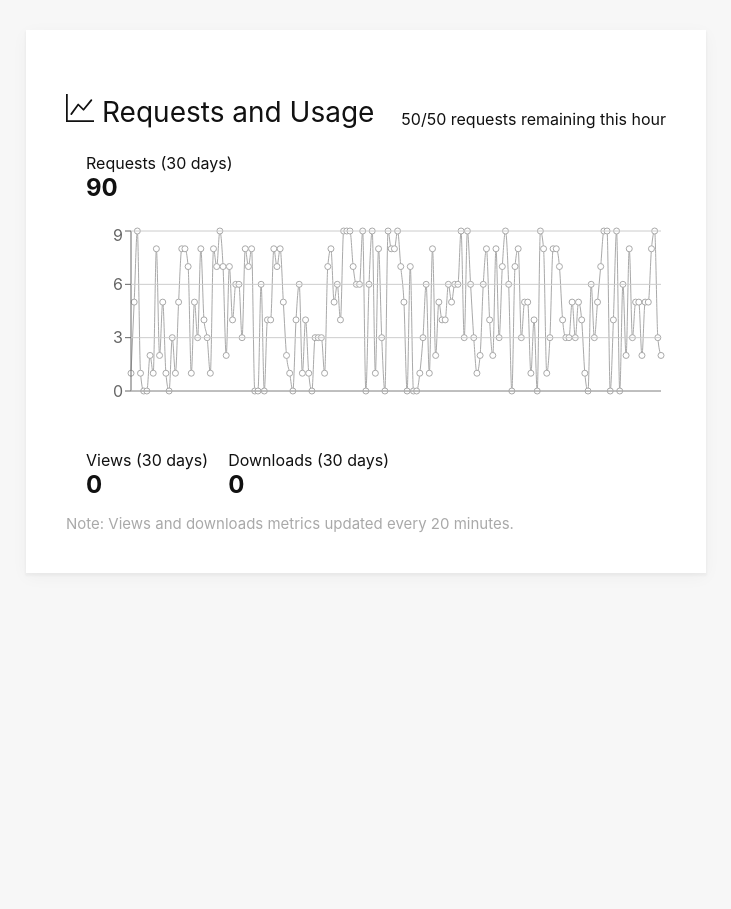
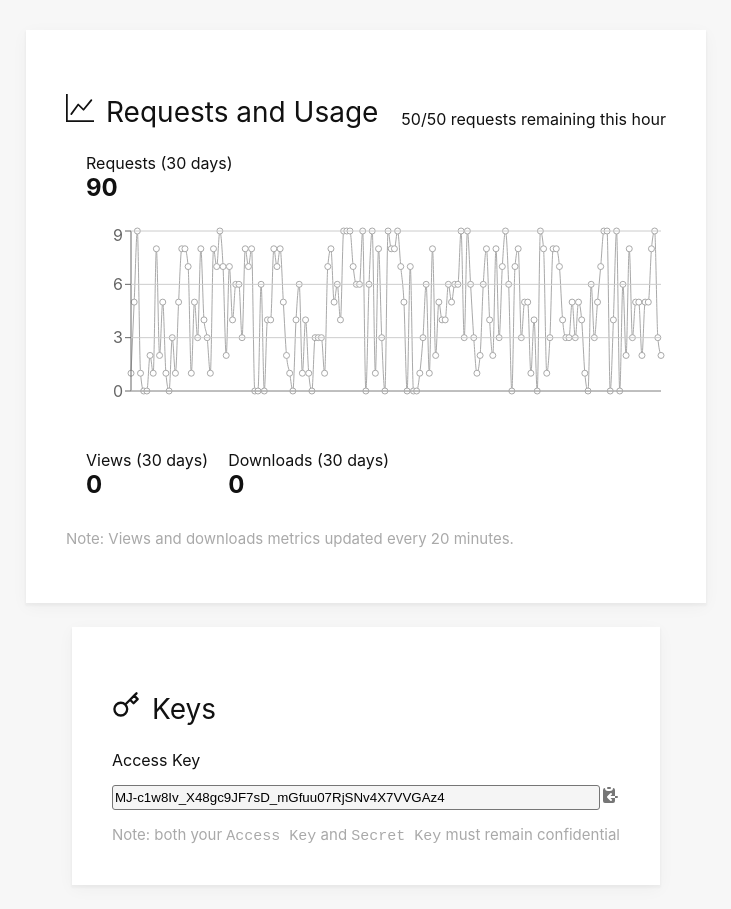
Before and after one commit to JongCleo/fakedash, a React (Create React App) app: page / in a window 1280 px wide. Shown: the whole page, without its empty margins (274-1005 px from the left). Before the commit the page ends 800 px from the top, so only its background shows below. Built offline with nearby package versions, Linux system fonts and the light colour scheme.

Commit message:
key card

```diff
--- a/src/App.js
+++ b/src/App.js
@@ -1,8 +1,10 @@
 import React from 'react';
 import Card from './components/Card';
 import RequestsDetail from './components/RequestsDetail';
+import KeyDetail from './components/KeyDetail';
 import styles from './modules/App.module.css';
 import { BsGraphUp } from 'react-icons/bs';
+import { FiKey } from 'react-icons/fi';
 import moment from 'moment';
 
 const App = () => {
@@ -31,7 +33,16 @@ const App = () => {
         headerIcon = {<BsGraphUp />}
         cornerText = {"50/50 requests remaining this hour"}
         middle = { <RequestsDetail data = {generateData()}/>}
-        footerText = "Views and downloads metrics updated every 20 minutes."
+        footerText = {<p> Note: Views and downloads metrics updated every 20 minutes. </p>}
+      />
+
+      <Card
+        headerText = {"Keys"}
+        headerIcon = {<FiKey />}
+        middle = {<KeyDetail />}
+        footerText = {
+          <p style={{margin:0}}> Note: both your <code>Access Key</code> and <code>Secret Key</code> must remain confidential</p>
+        }
       />
     </div>
   );
--- a/src/components/Card.js
+++ b/src/components/Card.js
@@ -18,7 +18,7 @@ const Card = ({headerText, headerIcon, cornerText, middle, footerText}) => {
         {middle}
 
         <div className = {`${styles.footer} ${styles.row}`}>
-          Note: {footerText}
+          {footerText}
         </div>
     </div>
   )
--- /dev/null
+++ b/src/components/KeyDetail.js
@@ -0,0 +1,29 @@
+import React, { Fragment } from 'react';
+import styles from '../modules/Detail.module.css';
+import {HiClipboardCopy} from 'react-icons/hi';
+
+const KeyDetail = ({data}) => {
+
+  return (
+    <Fragment>
+      <div className = {`${styles.row} ${styles.keyGroup}`}>
+
+        <label> Access Key </label>
+        <div className = {styles.copyField}>
+          <input
+            readOnly
+            value = "MJ-c1w8Iv_X48gc9JF7sD_mGfuu07RjSNv4X7VVGAz4"
+          />
+          <a href="#">
+           <HiClipboardCopy />
+          </a>
+        </div>
+
+      </div>
+
+    </Fragment>
+  )
+
+}
+
+export default KeyDetail;
--- a/src/modules/App.module.css
+++ b/src/modules/App.module.css
@@ -1,6 +1,7 @@
 .container{
   display: flex;
-  justify-content: center;
+  align-items: center;
+  flex-direction: column;
   margin-top: 30px;
   font-family: -apple-system, BlinkMacSystemFont, "San Francisco",
               "Helvetica Neue", Helvetica, Ubuntu, Roboto, Noto, "Segoe UI", Arial, sans-serif;
--- a/src/modules/Card.module.css
+++ b/src/modules/Card.module.css
@@ -1,6 +1,6 @@
 .cardStyle {
   padding: 40px;
-  min-width: 600px;
+  max-width: 600px;
   margin-bottom: 24px;
   box-shadow: 0 2px 2px 1px rgb(0 0 0 / 3%), 0 4px 16px rgb(0 0 0 / 4%);
   background-color: #ffffff;
@@ -22,7 +22,7 @@
 }
 
 .header span {
-  margin-right: 8px;
+  margin-right: 12px;
 }
 
 .footer {
--- a/src/modules/Detail.module.css
+++ b/src/modules/Detail.module.css
@@ -4,3 +4,29 @@
   justify-content: flex-start;
   align-items: flex-end;
 }
+
+.keyGroup {
+  display: flex;
+  flex-direction: column;
+  align-items: flex-start;
+}
+
+.copyField {
+  margin-top: 15px;
+  display: flex;
+  font-size: 20px;
+  line-height: 24px;
+  width:100%;
+}
+
+.copyField input {
+  border: 1px solid #767676;
+  border-radius: 3px;
+  flex-grow: 1;
+  transition: border-color ease-in-out 0.15s;
+  background-color: #f5f5f5;
+}
+.copyField a {
+  color: #767676;
+
+}
```
